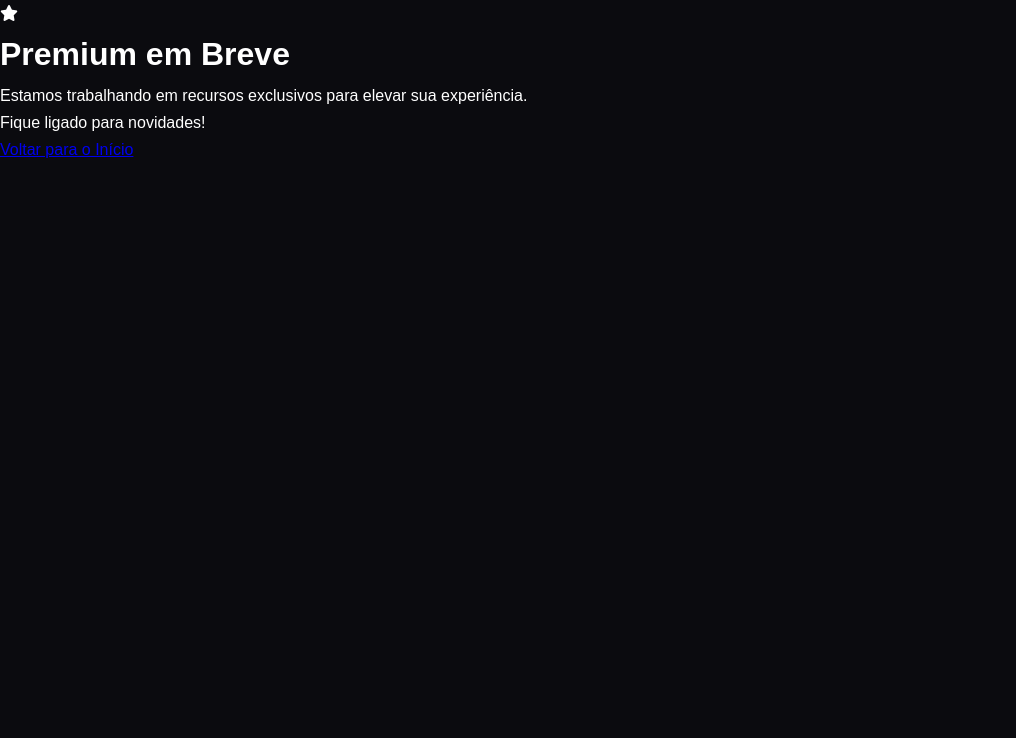
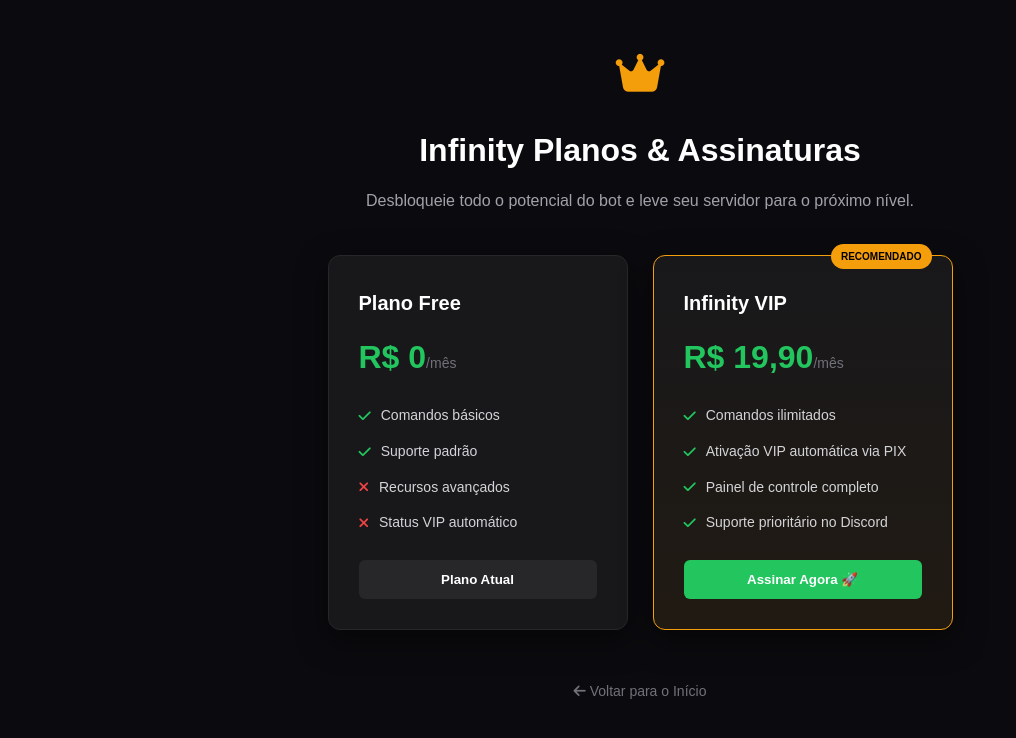
Before and after one commit to johncomjota-scripts/infinity-bot, a plain HTML site: page premium.html in a window 1280 px wide. Shown: the whole page, without its empty margins (0-1016 px from the left). Drawn offline with Linux system fonts and the light colour scheme.

Commit message:
Update premium.html

```diff
--- a/premium.html
+++ b/premium.html
@@ -3,19 +3,187 @@
 <head>
     <meta charset="UTF-8">
     <meta name="viewport" content="width=device-width, initial-scale=1.0">
-    <title>Infinity Bot | Premium em Breve</title>
+    <title>Infinity Bot | Planos Premium & VIP</title>
     <link rel="stylesheet" href="assets/style.css">
     <link rel="stylesheet" href="https://cdnjs.cloudflare.com/ajax/libs/font-awesome/6.4.0/css/all.min.css">
+    <style>
+        /* Estilos profissionais para a loja / planos */
+        .store-container {
+            max-width: 900px;
+            margin: 0 auto;
+            padding: 40px 20px;
+            display: flex;
+            flex-direction: column;
+            align-items: center;
+            text-align: center;
+        }
+        .store-header .icon {
+            font-size: 40px;
+            color: #f59e0b;
+            margin-bottom: 15px;
+            animation: pulse 2s infinite;
+        }
+        .store-header h1 {
+            font-size: 32px;
+            color: #ffffff;
+            margin-bottom: 10px;
+        }
+        .store-header p {
+            color: #a1a1aa;
+            font-size: 16px;
+            margin-bottom: 40px;
+        }
+        .pricing-grid {
+            display: flex;
+            gap: 25px;
+            justify-content: center;
+            flex-wrap: wrap;
+            width: 100%;
+            margin-bottom: 40px;
+        }
+        .price-card {
+            background: #18181b;
+            border: 1px solid #27272a;
+            border-radius: 12px;
+            padding: 30px;
+            width: 300px;
+            text-align: left;
+            position: relative;
+            box-shadow: 0 10px 30px rgba(0,0,0,0.5);
+            transition: transform 0.2s, border-color 0.2s;
+        }
+        .price-card:hover {
+            transform: translateY(-5px);
+            border-color: #f59e0b;
+        }
+        .price-card.featured {
+            border-color: #f59e0b;
+            background: linear-gradient(180deg, #18181b 0%, #201a12 100%);
+        }
+        .badge {
+            background: #f59e0b;
+            color: #000;
+            font-size: 10px;
+            font-weight: bold;
+            padding: 4px 10px;
+            border-radius: 20px;
+            position: absolute;
+            top: -12px;
+            right: 20px;
+            text-transform: uppercase;
+        }
+        .price-card h3 {
+            color: #fff;
+            font-size: 20px;
+            margin-top: 0;
+            margin-bottom: 10px;
+        }
+        .price-value {
+            font-size: 32px;
+            font-weight: bold;
+            color: #22c55e;
+            margin-bottom: 20px;
+        }
+        .price-value span {
+            font-size: 14px;
+            color: #71717a;
+            font-weight: normal;
+        }
+        .features-list {
+            list-style: none;
+            padding: 0;
+            margin: 0 0 25px 0;
+            color: #d4d4d8;
+            font-size: 14px;
+        }
+        .features-list li {
+            margin-bottom: 12px;
+            display: flex;
+            align-items: center;
+            gap: 10px;
+        }
+        .features-list li i {
+            color: #22c55e;
+        }
+        .features-list li i.fa-xmark {
+            color: #ef4444;
+        }
+        .btn-buy {
+            display: block;
+            width: 100%;
+            background: #22c55e;
+            color: #fff;
+            border: none;
+            padding: 12px;
+            border-radius: 6px;
+            font-weight: bold;
+            cursor: pointer;
+            text-align: center;
+            text-decoration: none;
+            transition: background 0.2s;
+            box-sizing: border-box;
+        }
+        .btn-buy:hover {
+            background: #16a34a;
+        }
+        @keyframes pulse {
+            0% { transform: scale(1); }
+            50% { transform: scale(1.08); }
+            100% { transform: scale(1); }
+        }
+    </style>
 </head>
 <body>
 
-    <div class="container">
-        <div class="icon"><i class="fa-solid fa-star"></i></div>
-        <h1>Premium em Breve</h1>
-        <p>Estamos trabalhando em recursos exclusivos para elevar sua experiência.</p>
-        <p>Fique ligado para novidades!</p>
-        <a href="index.html" class="btn-home">Voltar para o Início</a>
+    <div class="store-container">
+        <div class="store-header">
+            <div class="icon"><i class="fa-solid fa-crown"></i></div>
+            <h1>Infinity Planos & Assinaturas</h1>
+            <p>Desbloqueie todo o potencial do bot e leve seu servidor para o próximo nível.</p>
+        </div>
+
+        <div class="pricing-grid">
+            <!-- Plano Gratuito -->
+            <div class="price-card">
+                <h3>Plano Free</h3>
+                <div class="price-value">R$ 0<span>/mês</span></div>
+                <ul class="features-list">
+                    <li><i class="fa-solid fa-check"></i> Comandos básicos</li>
+                    <li><i class="fa-solid fa-check"></i> Suporte padrão</li>
+                    <li><i class="fa-solid fa-xmark"></i> Recursos avançados</li>
+                    <li><i class="fa-solid fa-xmark"></i> Status VIP automático</li>
+                </ul>
+                <button class="btn-buy" style="background: #27272a; cursor: not-allowed;" disabled>Plano Atual</button>
+            </div>
+
+            <!-- Plano VIP / Pro -->
+            <div class="price-card featured">
+                <span class="badge">Recomendado</span>
+                <h3>Infinity VIP</h3>
+                <div class="price-value">R$ 19,90<span>/mês</span></div>
+                <ul class="features-list">
+                    <li><i class="fa-solid fa-check"></i> Comandos ilimitados</li>
+                    <li><i class="fa-solid fa-check"></i> Ativação VIP automática via PIX</li>
+                    <li><i class="fa-solid fa-check"></i> Painel de controle completo</li>
+                    <li><i class="fa-solid fa-check"></i> Suporte prioritário no Discord</li>
+                </ul>
+                <button class="btn-buy" onclick="iniciarCheckout()">Assinar Agora 🚀</button>
+            </div>
+        </div>
+
+        <a href="index.html" class="btn-home" style="color: #71717a; text-decoration: none; font-size: 14px; margin-top: 10px;"><i class="fa-solid fa-arrow-left"></i> Voltar para o Início</a>
     </div>
+
+    <script>
+        async function iniciarCheckout() {
+            // Aqui você integra com a função do Electron ou redireciona para o link de pagamento do Mercado Pago
+            alert('Redirecionando para o ambiente seguro de pagamento do Mercado Pago...');
+
+            // Exemplo caso queira chamar o backend do Electron:
+            // const result = await ipcRenderer.invoke('criar-checkout-mp');
+            // if (result && result.init_point) window.location.href = result.init_point;
+        }
+    </script>
 
 </body>
 </html>
```
